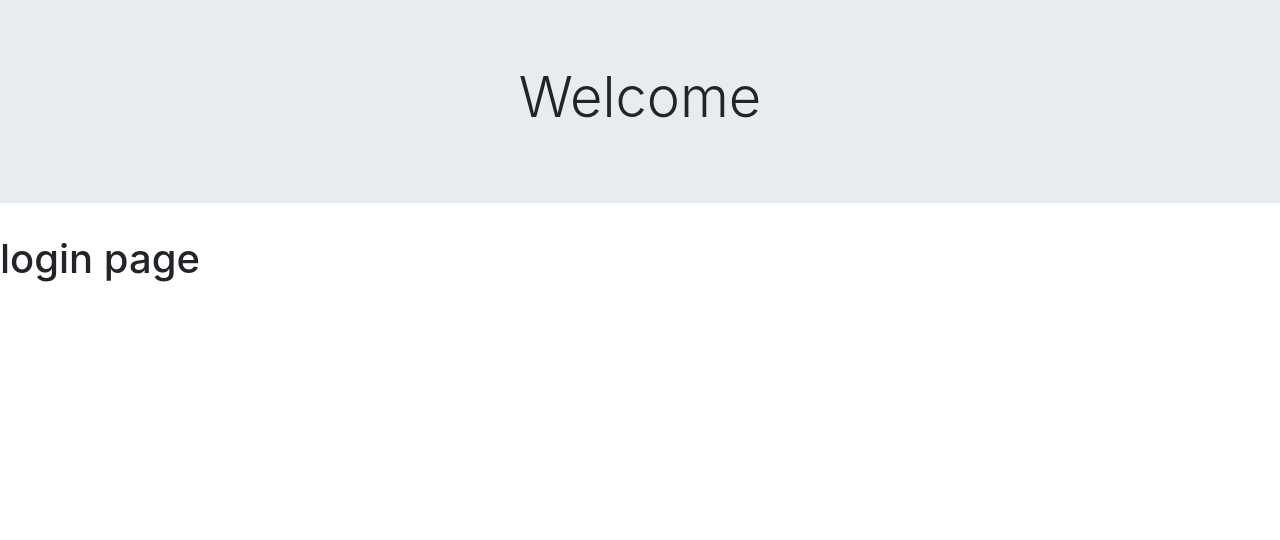
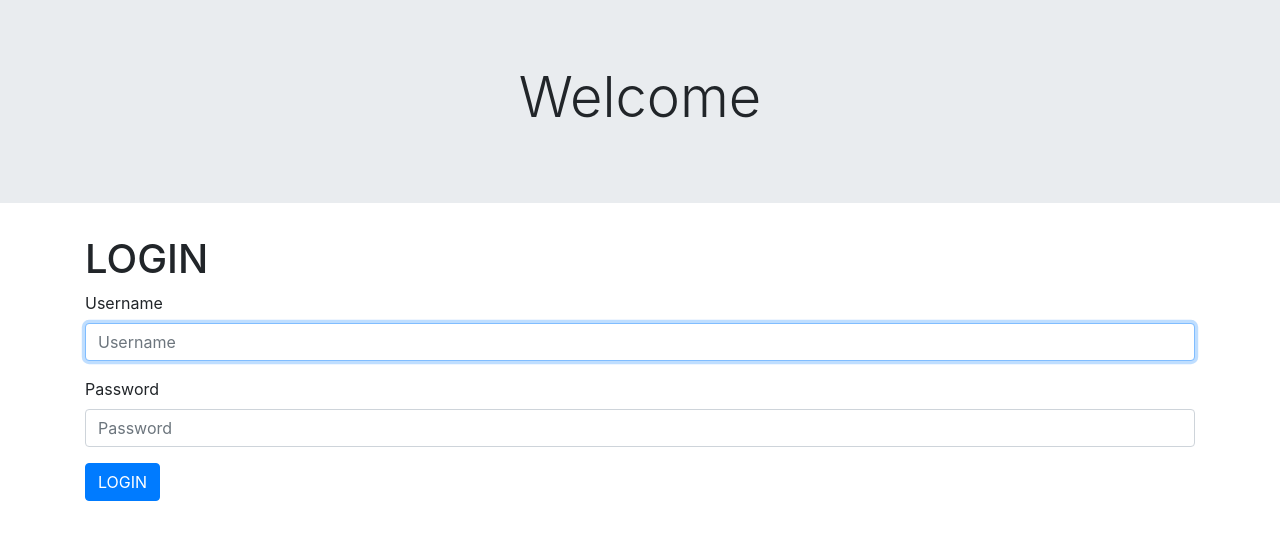
Before and after one commit to amanbaid99/leave_manager_django, a Django app: page /login/ in a window 1280 px wide. Shown: the part 56-596 px from the top of the page. Run offline with Django 3.2, Linux system fonts and the light colour scheme; some libraries are stand-ins or nearby versions.

Commit message:
login successfull

```diff
--- /dev/null
+++ b/leaveApp/templates/leaveApp/home.html
@@ -0,0 +1,5 @@
+{% extends 'leaveApp/main.html' %}
+{% block content %}
+
+
+{% endblock content %}
--- a/leaveApp/templates/leaveApp/login.html
+++ b/leaveApp/templates/leaveApp/login.html
@@ -1,6 +1,15 @@
 {% extends 'leaveApp/main.html' %}
+{% load bootstrap4 %}
 {% block content %}
 
-<h1>login page</h1>
+<div class="container">
+    <h1>LOGIN</h1>
+    <form  method="POST">
+        {% csrf_token %}
+        {% bootstrap_form form %}
+        <input type="submit"  class="btn btn-primary" value="LOGIN">
+
+    </form>
+</div>
 
 {% endblock content %}
--- a/leaveApp/templates/leaveApp/main.html
+++ b/leaveApp/templates/leaveApp/main.html
@@ -33,7 +33,7 @@
 
   <div class="jumbotron jumbotron-fluid">
     <div class="container">
-      <h1 class="display-4"><center>Welcome</center> </h1>
+      <h1 class="display-4"><center>Welcome {{user.username}}</center> </h1>
       </div>
   </div>
 
@@ -45,11 +45,6 @@
 
 
 
-
-
-
-
-
     <script src="https://code.jquery.com/jquery-3.5.1.slim.min.js" integrity="sha384-DfXdz2htPH0lsSSs5nCTpuj/zy4C+OGpamoFVy38MVBnE+IbbVYUew+OrCXaRkfj" crossorigin="anonymous"></script>
     <script src="https://cdn.jsdelivr.net/npm/popper.js@1.16.1/dist/umd/popper.min.js" integrity="sha384-9/reFTGAW83EW2RDu2S0VKaIzap3H66lZH81PoYlFhbGU+6BZp6G7niu735Sk7lN" crossorigin="anonymous"></script>
     <script src="https://stackpath.bootstrapcdn.com/bootstrap/4.5.2/js/bootstrap.min.js" integrity="sha384-B4gt1jrGC7Jh4AgTPSdUtOBvfO8shuf57BaghqFfPlYxofvL8/KUEfYiJOMMV+rV" crossorigin="anonymous"></script>
--- a/leaveApp/urls.py
+++ b/leaveApp/urls.py
@@ -1,8 +1,9 @@
 from django.urls import path,include
 from . import views
+from django.contrib.auth import views as auth_views
 
 
 urlpatterns=[
     path('',views.home,name='home'),
-    path('login/',views.login,name='login'),
+    path('login/',auth_views.LoginView.as_view(template_name='leaveApp/login.html'),name='login'),
 ]
--- a/leaveApp/views.py
+++ b/leaveApp/views.py
@@ -1,4 +1,7 @@
 from django.shortcuts import render
+from django.contrib.auth import views as auth_views
+from .models import *
+from django.views.generic import TemplateView
 
 # Create your views here.
 
@@ -6,5 +9,5 @@ def home(request):
     return render(request,"leaveApp/main.html")
 
 
-def login(request):
-    return render(request,"leaveApp/login.html")
+class LogOutView(TemplateView):
+    template_name = "leaveApp/main.html"
--- a/leavemanager/settings.py
+++ b/leavemanager/settings.py
@@ -38,7 +38,8 @@ INSTALLED_APPS = [
     'django.contrib.sessions',
     'django.contrib.messages',
     'django.contrib.staticfiles',
-    'leaveApp'
+    'bootstrap4',
+    'leaveApp',
 ]
 
 MIDDLEWARE = [
@@ -120,3 +121,5 @@ USE_TZ = True
 # https://docs.djangoproject.com/en/3.0/howto/static-files/
 
 STATIC_URL = '/static/'
+
+LOGIN_REDIRECT_URL = '/'
```
Also changed, not shown: leaveApp/models.py (+7 -7 lines), db.sqlite3, leaveApp/migrations/0001_initial.py, leaveApp/migrations/0002_auto_20200905_2252.py (added), leaveApp/migrations/0002_user_no_of_leaves.py (deleted), leaveApp/migrations/0003_auto_20200905_1521.py (deleted), leaveApp/migrations/0003_leave.py (added), leaveApp/migrations/0004_leave.py (deleted), leaveApp/migrations/0005_auto_20200905_1538.py (deleted), leaveApp/migrations/0006_auto_20200905_1540.py (deleted), leaveApp/migrations/0007_auto_20200905_1541.py (deleted), leaveApp/migrations/0008_auto_20200905_1550.py (deleted), leaveApp/migrations/0009_auto_20200905_1553.py (deleted).
